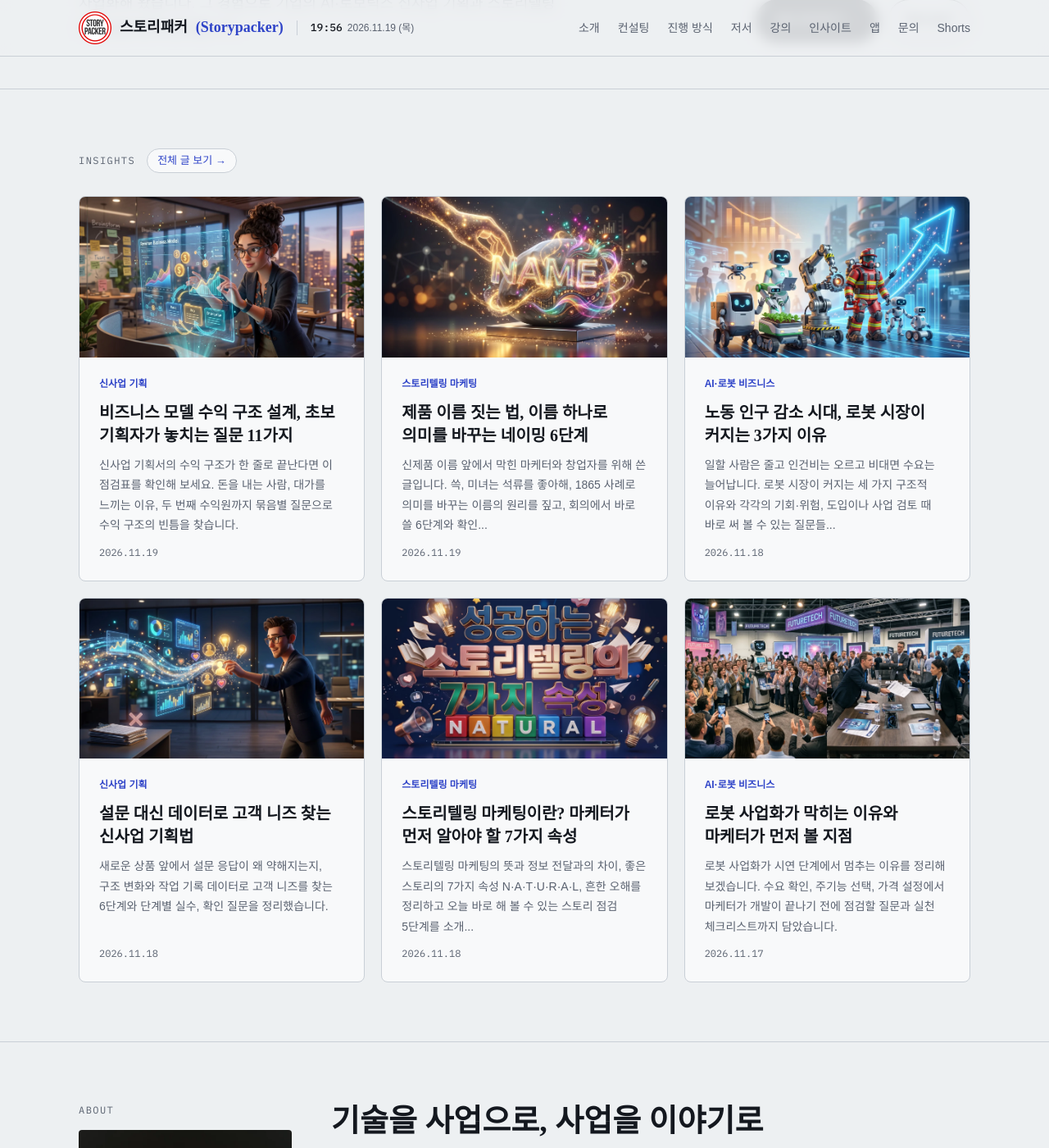
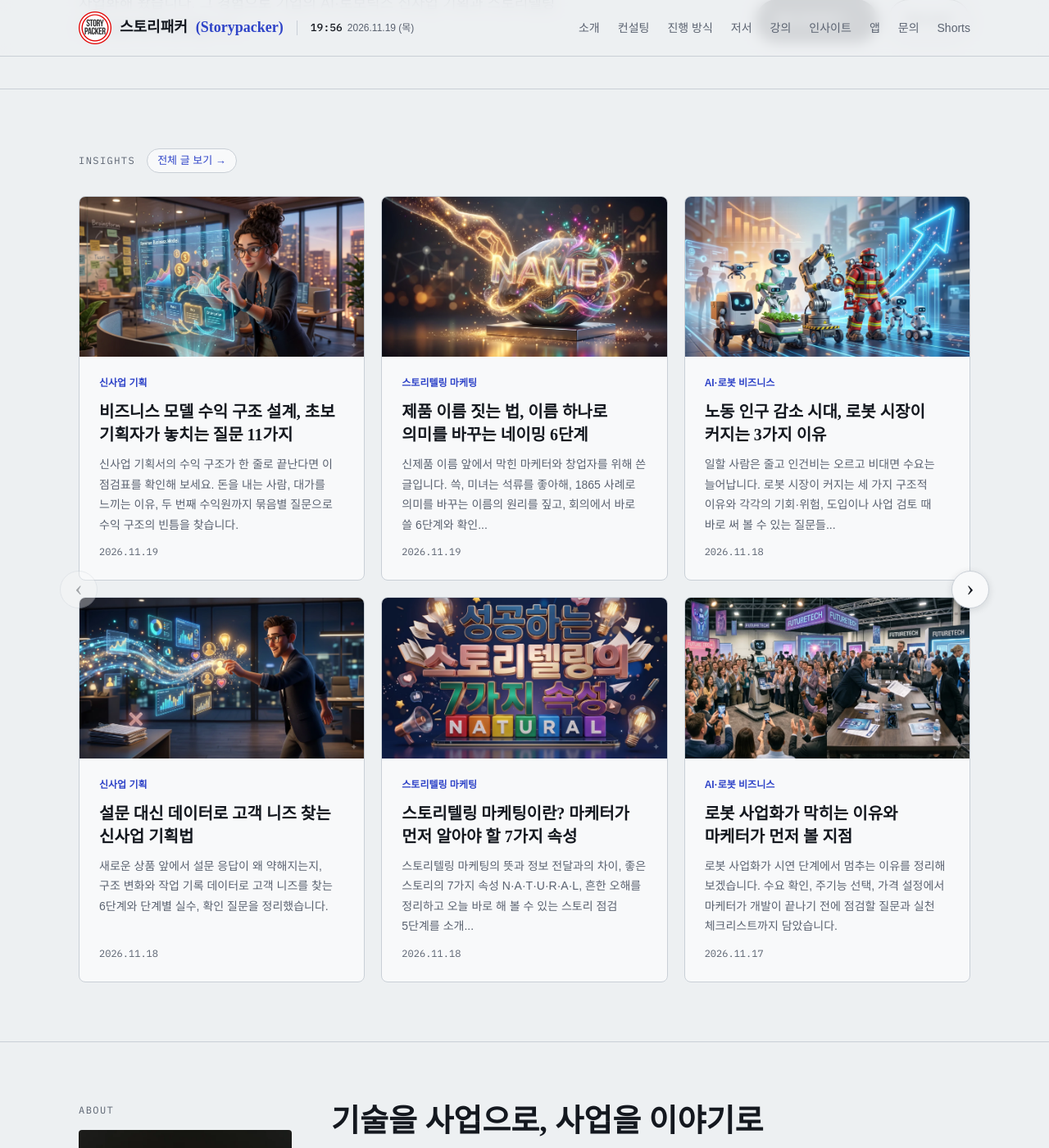
Before and after one commit to storypacker/intro, a Jekyll site: the page built from index.html, in a window 1280 px wide and 1400 px high, scrolled down 1038 px. Shown: the whole window at 82% size. Built offline with Jekyll 4.4.1, drawn with Linux system fonts in a browser that asks for light colours; some web fonts are replaced.

Commit message:
Add files via upload

```diff
--- a/index.html
+++ b/index.html
@@ -271,6 +271,21 @@ footer .foot-links a:hover{color:var(--ink)}
 .ins-head{display:flex;align-items:center;flex-wrap:wrap;gap:14px;margin-bottom:28px}
 .ins-head .apps-all{margin-left:0}
 .ins-grid{display:grid;grid-template-columns:repeat(3,minmax(0,1fr));gap:20px}
+.ins-carousel{position:relative}
+.ins-viewport{overflow:hidden;padding:6px 0;margin:-6px 0}
+.ins-track{display:flex;gap:40px;transition:transform .55s cubic-bezier(.22,.61,.36,1);will-change:transform}
+.ins-page{flex:0 0 100%;min-width:0;display:grid;grid-template-columns:repeat(3,minmax(0,1fr));gap:20px;align-content:start}
+@media (max-width:860px){.ins-page{grid-template-columns:1fr 1fr}.ins-page+.ins-page{display:none}.ins-track{transform:none!important}}
+@media (max-width:560px){.ins-page{grid-template-columns:1fr}}
+@media (prefers-reduced-motion:reduce){.ins-track{transition:none}}
+.ins-nav{position:absolute;top:50%;z-index:2;width:46px;height:46px;margin-top:-23px;display:grid;place-items:center;padding:0;border:1px solid var(--line);border-radius:50%;background:var(--surface);color:var(--ink);font:400 28px/1 var(--display);cursor:pointer;box-shadow:0 2px 10px rgba(20,24,31,.12);transition:border-color .2s,color .2s,opacity .2s}
+.ins-nav span{display:block;margin-top:-3px}
+.ins-nav:hover:not(:disabled){border-color:var(--accent);color:var(--accent)}
+.ins-nav:focus-visible{outline:2px solid var(--accent);outline-offset:2px}
+.ins-nav:disabled{opacity:.35;cursor:default;box-shadow:none}
+.ins-prev{left:-23px}
+.ins-next{right:-23px}
+@media (max-width:1220px){.ins-prev{left:-10px}.ins-next{right:-10px}}
 .ins-card{display:flex;flex-direction:column;padding:0;overflow:hidden;border:1px solid var(--line);border-radius:8px;background:var(--surface);text-decoration:none;color:inherit;transition:border-color .2s,transform .2s}
 .ins-img{display:block;width:100%;aspect-ratio:16/9;object-fit:cover;background:var(--line)}
 .ins-body{display:flex;flex-direction:column;gap:10px;padding:22px 24px 24px;flex:1}
@@ -328,8 +343,13 @@ footer .foot-links a:hover{color:var(--ink)}
         <div class="eyebrow">Insights</div>
         <a class="apps-all" href="/insights/">전체 글 보기 →</a>
       </div>
-      <div class="ins-grid">
-      {%- for post in site.posts limit:6 %}{% assign pc = site.data.categories | where: "id", post.category | first %}
+      <div class="ins-carousel">
+      <button class="ins-nav ins-prev" type="button" aria-label="최근 글 보기" hidden><span aria-hidden="true">‹</span></button>
+      <div class="ins-viewport">
+      <div class="ins-track">
+      {%- for post in site.posts limit:30 %}{% assign pc = site.data.categories | where: "id", post.category | first %}{% assign m = forloop.index0 | modulo: 6 %}
+        {%- if m == 0 %}
+        <div class="ins-page">{% endif %}
         <a class="ins-card" href="{{ post.url }}">
           {%- if post.image and post.image != "" %}
           <img class="ins-img" src="{{ post.image }}" alt="{{ post.image_alt | default: post.title | escape }}" loading="lazy">
@@ -341,10 +361,37 @@ footer .foot-links a:hover{color:var(--ink)}
           <time datetime="{{ post.date | date_to_xmlschema }}">{{ post.date | date: "%Y.%m.%d" }}</time>
           </div>
         </a>
+        {%- assign m2 = forloop.index | modulo: 6 %}{% if m2 == 0 or forloop.last %}
+        </div>{% endif %}
       {%- endfor %}
+      </div>
+      </div>
+      <button class="ins-nav ins-next" type="button" aria-label="이전 글 보기" hidden><span aria-hidden="true">›</span></button>
       </div>
     </div>
   </section>
+
+<script>
+/* 인사이트 카드 넘기기: 넓은 화면(861px 이상)에서만 6장 묶음을 좌우로 밀어 넘깁니다. 오른쪽 = 이전(오래된) 글, 왼쪽 = 최근 글 */
+(function(){
+  var box=document.querySelector('.ins-carousel'); if(!box) return;
+  var track=box.querySelector('.ins-track'), prev=box.querySelector('.ins-prev'), next=box.querySelector('.ins-next');
+  var pages=[].slice.call(track.querySelectorAll('.ins-page')), page=0;
+  var mq=window.matchMedia('(min-width: 861px)');
+  function show(){
+    var wide=mq.matches, p=wide?page:0;
+    track.style.transform=p?'translateX(calc('+(-p)+' * (100% + 40px)))':'';
+    pages.forEach(function(el,i){ var off=i!==p; el.inert=off; if(off) el.setAttribute('aria-hidden','true'); else el.removeAttribute('aria-hidden'); });
+    var on=wide && pages.length>1;
+    prev.hidden=next.hidden=!on;
+    prev.disabled=p<=0; next.disabled=p>=pages.length-1;
+  }
+  next.addEventListener('click',function(){ if(page<pages.length-1){ page++; show(); } });
+  prev.addEventListener('click',function(){ if(page>0){ page--; show(); } });
+  if(mq.addEventListener) mq.addEventListener('change',show); else if(mq.addListener) mq.addListener(show);
+  show();
+})();
+</script>
 {%- endif %}
 
   <section id="about">
```
